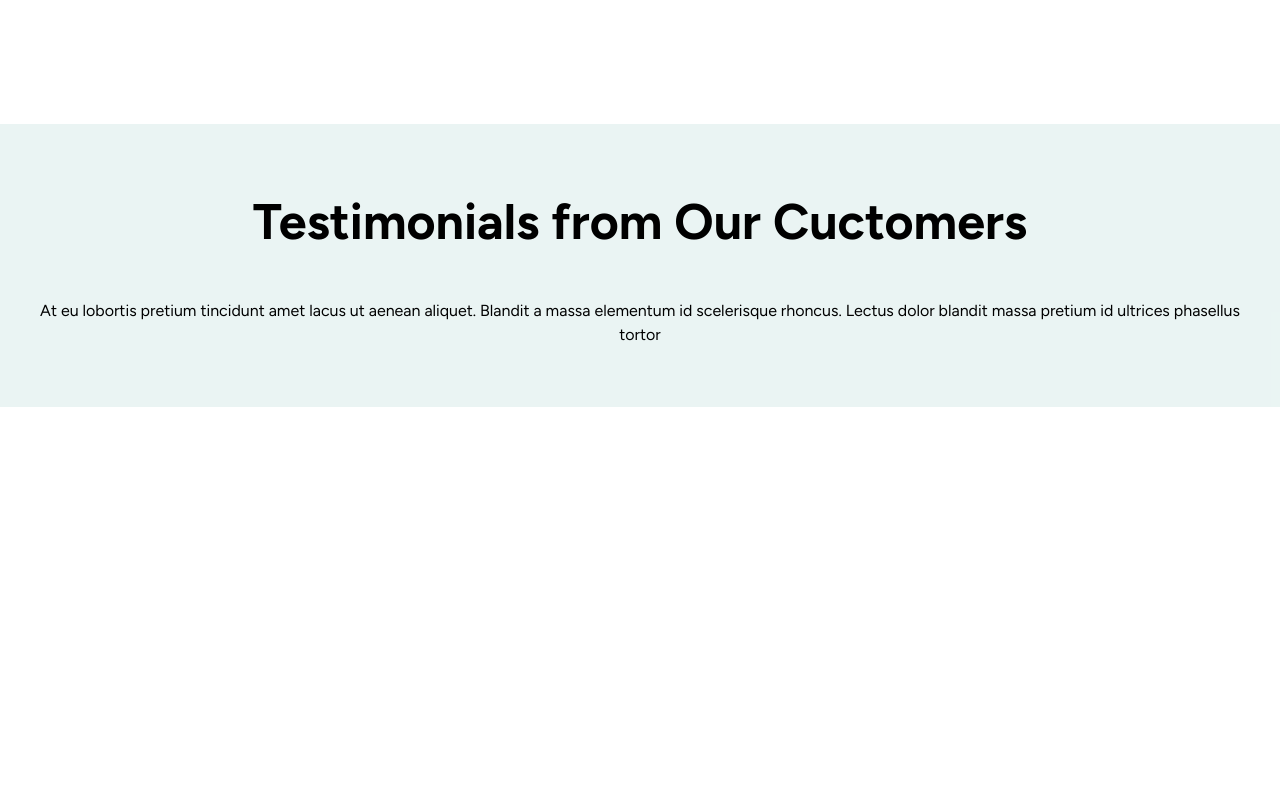
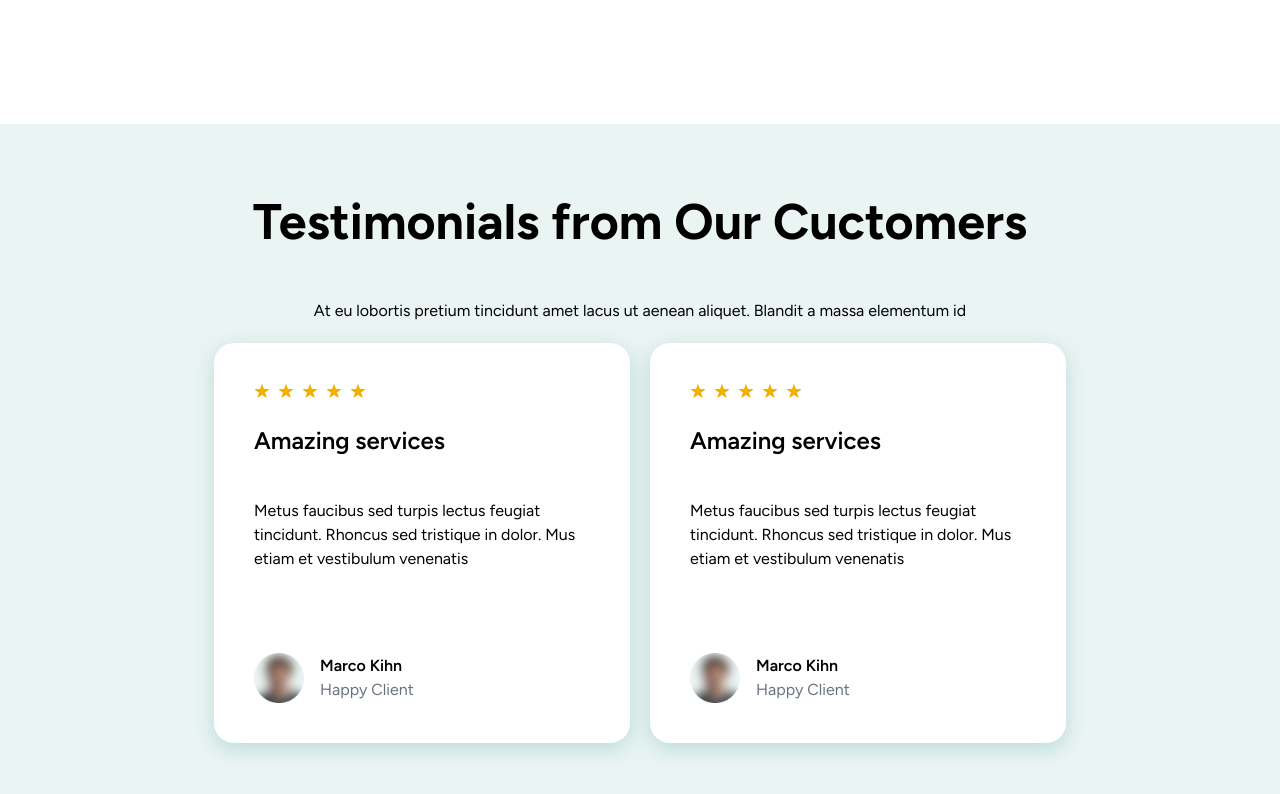
Before and after one commit to hamzalodhi2023/job-portal, a Next.js app: page / in a window 1280 px wide. Shown: the part 5023-5817 px from the top of the page. Before the commit the page ends 5430 px from the top, so only its background shows below. Built offline with nearby package versions, Linux system fonts and the light colour scheme.

Commit message:
feat: enhance Testimonials and TestimonialsCards components with layout and content updates

```diff
--- a/src/Components/Layout/Testimonials.tsx
+++ b/src/Components/Layout/Testimonials.tsx
@@ -1,13 +1,17 @@
-import React from "react";
 import Heading from "../Ui/Heading";
+import TestimonialsCards from "./TestimonialsCards";
 
 function Testimonials() {
   return (
-    <div className="w-full h-full bg-primary/10 py-15 px-5">
+    <div className="w-full h-full bg-primary/10 py-15 px-5 gap-15">
       <Heading
         heading="Testimonials from Our Cuctomers"
-        subHeading="At eu lobortis pretium tincidunt amet lacus ut aenean aliquet. Blandit a massa elementum id scelerisque rhoncus. Lectus dolor blandit massa pretium id ultrices phasellus tortor"
+        subHeading="At eu lobortis pretium tincidunt amet lacus ut aenean aliquet. Blandit a massa elementum id"
       />
+      <div className="w-full p-5 flex items-center justify-center flex-col gap-5 lg:flex-row lg:flex-wrap">
+        <TestimonialsCards />
+        <TestimonialsCards />
+      </div>
     </div>
   );
 }
--- a/src/Components/Layout/TestimonialsCards.tsx
+++ b/src/Components/Layout/TestimonialsCards.tsx
@@ -1,7 +1,40 @@
-import React from "react";
+import { IoIosStar } from "react-icons/io";
+import Heading from "../Ui/Heading";
+import Image from "next/image";
+import Avatar from "@/public/Avatar.png";
 
 function TestimonialsCards() {
-  return <div>TestimonialsCards</div>;
+  return (
+    <div className="w-104 h-100 bg-white rounded-[20px] p-10 flex items-center justify-between flex-col shadow-[0_6px_20px_rgba(48,150,137,0.25)]">
+      <div className="flex items-start justify-center flex-col gap-6">
+        <div className="flex items-center justify-start gap-2">
+          <IoIosStar className="text-yellow-500" />
+          <IoIosStar className="text-yellow-500" />
+          <IoIosStar className="text-yellow-500" />
+          <IoIosStar className="text-yellow-500" />
+          <IoIosStar className="text-yellow-500" />
+        </div>
+        <Heading
+          heading="Amazing services"
+          subHeading="Metus faucibus sed turpis lectus feugiat tincidunt. Rhoncus sed tristique in dolor. Mus etiam et vestibulum venenatis"
+          align="text-left"
+          headingSize="text-[24px]"
+          subHeadingSize="text-[16px]"
+          headingWeight="font-[600]"
+          subHeadingWeight="font-[400]"
+        />
+      </div>
+      <div className="w-full flex items-center justify-start gap-4">
+        <Image src="/Avatar.png" width={50} height={50} alt="Avatar" />
+        <div className="flex items-start justify-center flex-col">
+          <h3 className="text-[16px] font-semibold text-left">Marco Kihn</h3>
+          <p className="text-[16px] text-left font-normal text-gray-500">
+            Happy Client
+          </p>
+        </div>
+      </div>
+    </div>
+  );
 }
 
 export default TestimonialsCards;
```
Also changed, not shown: public/Avatar.png (added).
